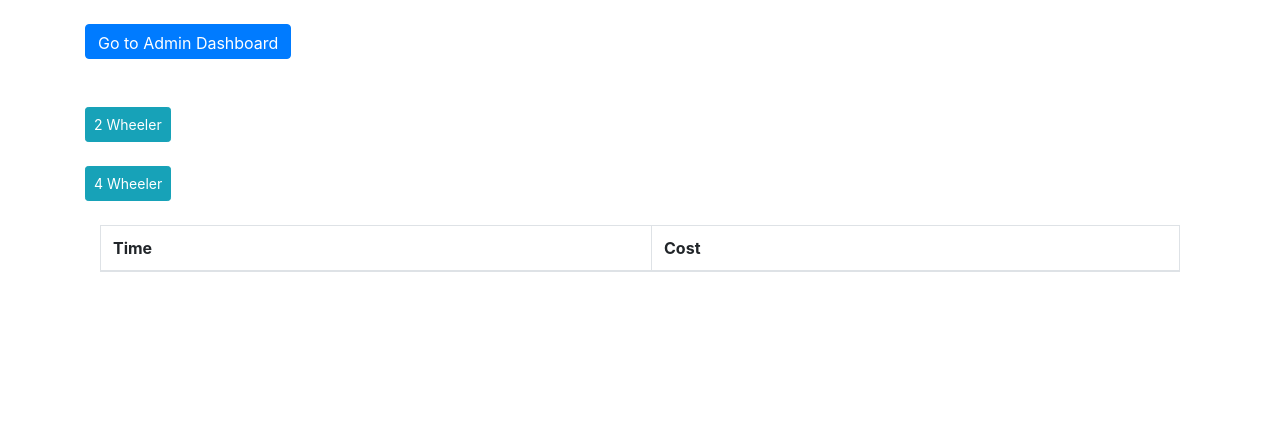
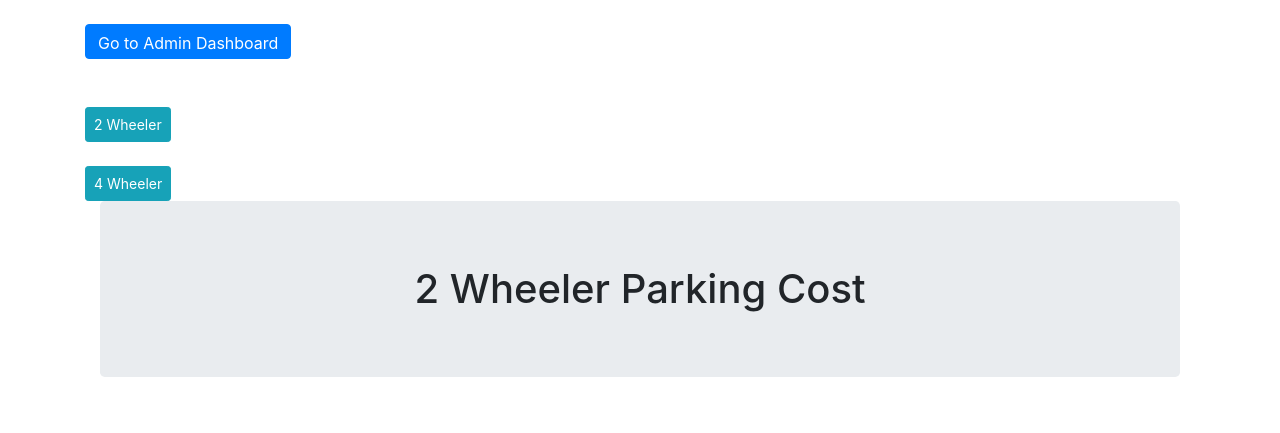
Before and after one commit to KushRohra/RFID_Car_Parking, a PHP site: page /function/cost.php?2_cost in a window 1280 px wide. Shown: the top 433 px of the page. Run offline with PHP 8.4, Linux system fonts and the light colour scheme; the visitor is signed in with stand-in values (Sample User, id 1); data that the repository does not hold is empty; some libraries are stand-ins or nearby versions.

Commit message:
update 2 cost

```diff
--- a/admin_area/function/2cost.php
+++ b/admin_area/function/2cost.php
@@ -1,4 +1,5 @@
 <div class="container">
+    <h1 class = "jumbotron text-center">2 Wheeler Parking Cost</h1>
     <table class="table table-striped table-bordered">
         <br>
         <thead>
```
